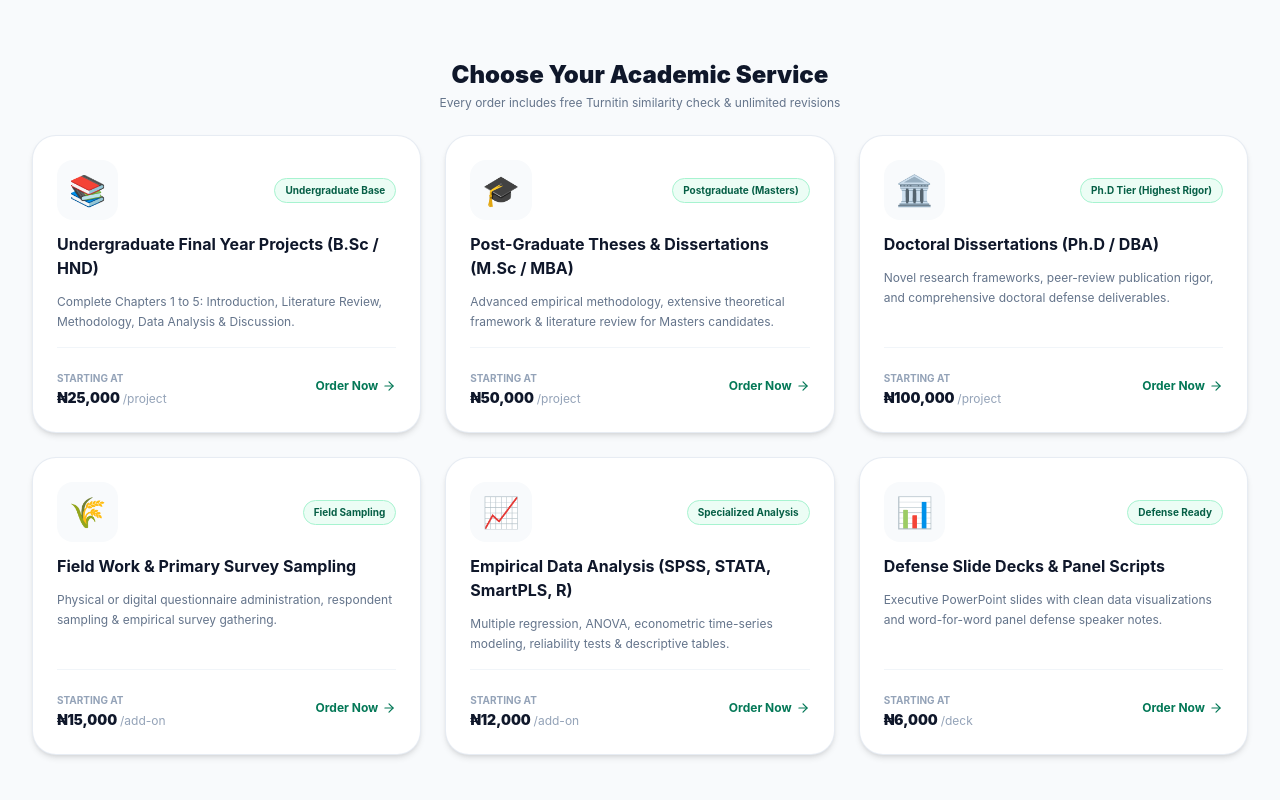
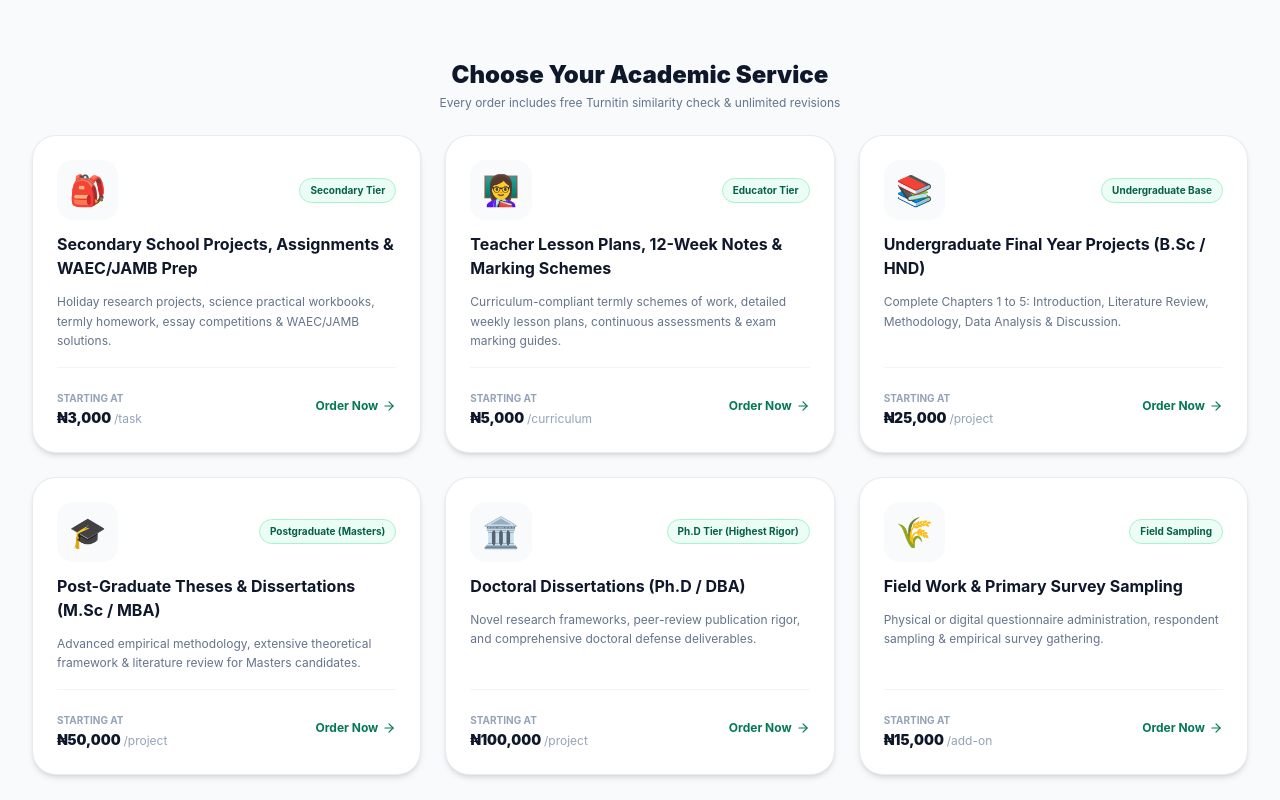
Before and after one commit to tubouke-code/StudyNoteHub, a Next.js app: page /hire-writer in a window 1280 px wide. Shown: the part 520-1320 px from the top of the page. Built offline with nearby package versions, Linux system fonts and the light colour scheme; no server answers; the database is empty.

Commit message:
feat: add full support for secondary school students (WAEC/NECO/JAMB) and teachers (lesson plans/schemes of work)

```diff
--- a/src/app/hire-writer/new/page.tsx
+++ b/src/app/hire-writer/new/page.tsx
@@ -26,29 +26,57 @@ import { useAuth } from '@/context/AuthContext';
 import { PaymentModal } from '@/components/payments/PaymentModal';
 import { createClient } from '@/lib/supabase/client';
 
-// Academic Degree Levels & Fixed Pricing Matrix (PhD > MSc > BSc)
+// Academic Degree Levels & Fixed Pricing Matrix (PhD > MSc > BSc > Teacher > Secondary)
 interface DegreeLevel {
-  id: 'undergrad' | 'postgrad' | 'phd';
+  id: 'secondary' | 'teacher' | 'undergrad' | 'postgrad' | 'phd';
   name: string;
   shortLabel: string;
   badge: string;
   desc: string;
   pricing: {
-    project: number;        // Complete Project / Thesis / Dissertation (Chapters 1-5)
-    coursework: number;     // Assignment / Term Paper / Essay
-    proposal: number;       // Research Proposal / Seminar Paper
-    defense_slides: number; // Defense Slide Deck
-    proofreading: number;   // Proofreading & Plagiarism Reduction
+    project: number;        // Complete Project / Thesis / Compilation
+    coursework: number;     // Assignment / Lesson Plan / Essay
+    proposal: number;       // Research Proposal / Exam & Marking Guide
+    defense_slides: number; // Presentation / Teaching Slides
+    proofreading: number;   // Proofreading & Review
   };
 }
 
 const ACADEMIC_LEVELS: DegreeLevel[] = [
   {
+    id: 'secondary',
+    name: 'Secondary School (JSS 1–3, SSS 1–3, WAEC, NECO, JAMB)',
+    shortLabel: 'Secondary School',
+    badge: 'Secondary Tier',
+    desc: 'Holiday projects, term assignments, WAEC/JAMB practical solutions, and essay competitions',
+    pricing: {
+      project: 8000,
+      coursework: 3000,
+      proposal: 5000,
+      defense_slides: 3000,
+      proofreading: 2000,
+    },
+  },
+  {
+    id: 'teacher',
+    name: 'Teacher & Educator Resources (Lesson Notes, Schemes of Work, Exams)',
+    shortLabel: 'Teacher / Educator',
+    badge: 'Educator Tier',
+    desc: 'Curriculum lesson plans, 12-week lesson note packs, termly schemes of work & exam marking schemes',
+    pricing: {
+      project: 15000,
+      coursework: 5000,
+      proposal: 6000,
+      defense_slides: 4000,
+      proofreading: 3000,
+    },
+  },
+  {
     id: 'undergrad',
     name: 'Undergraduate (B.Sc / B.A / B.Tech / HND / OND)',
     shortLabel: 'B.Sc / Undergraduate',
     badge: 'Undergrad Tier',
-    desc: '100L - 500L University & Polytechnic degree projects and coursework',
+    desc: '100L - 500L University & Polytechnic degree projects, term papers and coursework',
     pricing: {
       project: 25000,
       coursework: 7000,
@@ -168,7 +196,7 @@ function OrderWizardContent() {
   const assignedWriterId = searchParams.get('writer_id');
   const { user, isLoggedIn } = useAuth();
 
-  const [academicLevel, setAcademicLevel] = useState<'undergrad' | 'postgrad' | 'phd'>('undergrad');
+  const [academicLevel, setAcademicLevel] = useState<'secondary' | 'teacher' | 'undergrad' | 'postgrad' | 'phd'>('undergrad');
   const [serviceType, setServiceType] = useState<string>(
     preselectedService === 'slides' ? 'defense_slides' : 'project'
   );
--- a/src/app/hire-writer/page.tsx
+++ b/src/app/hire-writer/page.tsx
@@ -26,6 +26,24 @@ import { createClient } from '@/lib/supabase/client';
 import { Profile } from '@/types/database.types';
 
 const SERVICES = [
+  {
+    icon: '🎒',
+    title: 'Secondary School Projects, Assignments & WAEC/JAMB Prep',
+    desc: 'Holiday research projects, science practical workbooks, termly homework, essay competitions & WAEC/JAMB solutions.',
+    startingPrice: 3000,
+    unit: 'task',
+    badge: 'Secondary Tier',
+    href: '/hire-writer/new?service=coursework',
+  },
+  {
+    icon: '👩‍🏫',
+    title: 'Teacher Lesson Plans, 12-Week Notes & Marking Schemes',
+    desc: 'Curriculum-compliant termly schemes of work, detailed weekly lesson plans, continuous assessments & exam marking guides.',
+    startingPrice: 5000,
+    unit: 'curriculum',
+    badge: 'Educator Tier',
+    href: '/hire-writer/new?service=coursework',
+  },
   {
     icon: '📚',
     title: 'Undergraduate Final Year Projects (B.Sc / HND)',
@@ -61,24 +79,6 @@ const SERVICES = [
     unit: 'add-on',
     badge: 'Field Sampling',
     href: '/hire-writer/new?service=project',
-  },
-  {
-    icon: '📈',
-    title: 'Empirical Data Analysis (SPSS, STATA, SmartPLS, R)',
-    desc: 'Multiple regression, ANOVA, econometric time-series modeling, reliability tests & descriptive tables.',
-    startingPrice: 12000,
-    unit: 'add-on',
-    badge: 'Specialized Analysis',
-    href: '/hire-writer/new?service=project',
-  },
-  {
-    icon: '📊',
-    title: 'Defense Slide Decks & Panel Scripts',
-    desc: 'Executive PowerPoint slides with clean data visualizations and word-for-word panel defense speaker notes.',
-    startingPrice: 6000,
-    unit: 'deck',
-    badge: 'Defense Ready',
-    href: '/hire-writer/new?service=slides',
   },
 ];
 
--- a/src/app/notes/page.tsx
+++ b/src/app/notes/page.tsx
@@ -26,9 +26,9 @@ export default function BrowseNotesPage() {
   const [isLoading, setIsLoading] = useState(true);
 
   const [searchQuery, setSearchQuery] = useState('');
-  const [selectedInstitution, setSelectedInstitution] = useState('All Universities');
-  const [selectedCategory, setSelectedCategory] = useState('All Materials');
-  const [selectedLevel, setSelectedLevel] = useState('All Levels');
+  const [selectedInstitution, setSelectedInstitution] = useState(INSTITUTIONS[0]);
+  const [selectedCategory, setSelectedCategory] = useState(CATEGORIES[0]);
+  const [selectedLevel, setSelectedLevel] = useState(LEVELS[0]);
   const [priceFilter, setPriceFilter] = useState<'ALL' | 'FREE' | 'PAID'>('ALL');
   const [mobileFilterOpen, setMobileFilterOpen] = useState(false);
 
@@ -65,16 +65,18 @@ export default function BrowseNotesPage() {
         (note.institution && note.institution.toLowerCase().includes(searchQuery.toLowerCase()));
 
       const matchesInstitution =
+        selectedInstitution === INSTITUTIONS[0] ||
         selectedInstitution === 'All Universities' ||
         (note.institution && note.institution.toLowerCase().includes(selectedInstitution.toLowerCase()));
 
       const matchesCategory =
+        selectedCategory === CATEGORIES[0] ||
         selectedCategory === 'All Materials' ||
         (note.faculty && note.faculty.toLowerCase().includes(selectedCategory.toLowerCase())) ||
         (note.department && note.department.toLowerCase().includes(selectedCategory.toLowerCase()));
 
       const matchesLevel =
-        selectedLevel === 'All Levels' || note.level === selectedLevel;
+        selectedLevel === LEVELS[0] || selectedLevel === 'All Levels' || note.level === selectedLevel;
 
       const matchesPrice =
         priceFilter === 'ALL' ||
@@ -87,9 +89,9 @@ export default function BrowseNotesPage() {
 
   const resetFilters = () => {
     setSearchQuery('');
-    setSelectedInstitution('All Universities');
-    setSelectedCategory('All Materials');
-    setSelectedLevel('All Levels');
+    setSelectedInstitution(INSTITUTIONS[0]);
+    setSelectedCategory(CATEGORIES[0]);
+    setSelectedLevel(LEVELS[0]);
     setPriceFilter('ALL');
   };
 
--- a/src/app/notes/upload/page.tsx
+++ b/src/app/notes/upload/page.tsx
@@ -26,11 +26,12 @@ import { CATEGORIES, INSTITUTIONS, LEVELS } from '@/lib/constants';
 import { createClient } from '@/lib/supabase/client';
 
 const MATERIAL_TYPES = [
-  { id: 'lecture_note', name: 'Lecture Notes & Study Handouts', desc: 'Semester summaries & course outlines', icon: '📝' },
+  { id: 'lecture_note', name: 'Lecture Notes & Study Handouts', desc: 'University summaries, secondary subject notes & outlines', icon: '📝' },
+  { id: 'teacher_scheme', name: 'Teacher Lesson Plans & Schemes of Work', desc: 'Curriculum lesson plans, 12-week notes & term schemes', icon: '👩‍🏫' },
   { id: 'project_complete', name: 'Complete Final Year Project (Chapters 1-5)', desc: 'Full research work with questionnaires & methodology', icon: '📚' },
-  { id: 'past_questions', name: 'Solved Past Exam Questions', desc: 'Step-by-step solutions to university exams', icon: '🎯' },
-  { id: 'seminar_paper', name: 'Seminar Paper / Term Paper', desc: 'Detailed academic review paper', icon: '📑' },
-  { id: 'presentation_deck', name: 'PowerPoint Slide Defense Deck', desc: 'Defense slides with charts and speaker notes', icon: '📊' },
+  { id: 'past_questions', name: 'Solved Past Questions (WAEC / JAMB / Uni)', desc: 'Step-by-step solutions to national & university exams', icon: '🎯' },
+  { id: 'seminar_paper', name: 'Seminar Paper / Term Paper', desc: 'Detailed academic review paper or secondary term project', icon: '📑' },
+  { id: 'presentation_deck', name: 'PowerPoint Teaching / Defense Deck', desc: 'Classroom teaching slides or project defense decks', icon: '📊' },
 ];
 
 export default function UploadNotesPage() {
--- a/src/app/page.tsx
+++ b/src/app/page.tsx
@@ -87,11 +87,11 @@ export default function HomePage() {
 
           {/* Main Headline */}
           <h1 className="text-3xl sm:text-6xl font-black tracking-tight text-slate-900 leading-[1.15] max-w-4xl mx-auto">
-            The Academic Marketplace for <span className="text-primary-600">Study Notes</span> & Verified <span className="text-emerald-600">Escrow Projects</span>
+            The Academic Hub for <span className="text-primary-600">Students, Teachers</span> & <span className="text-emerald-600">Researchers</span>
           </h1>
 
           <p className="text-sm sm:text-lg text-slate-600 max-w-2xl mx-auto leading-relaxed">
-            Download syllabus-specific university notes, sell your academic work for 90% royalties, or hire verified PhD & Masters researchers with 100% money-back escrow protection.
+            Access secondary school WAEC/JAMB solutions, teacher curriculum lesson plans & schemes of work, university project notes, or hire verified researchers with 100% money-back escrow protection.
           </p>
 
           {/* Dual Action CTA Cards */}
@@ -109,10 +109,10 @@ export default function HomePage() {
               </div>
               <div>
                 <h3 className="text-lg font-bold text-slate-900 group-hover:text-primary-600 transition-colors">
-                  Browse & Sell Study Notes
+                  Study Notes & Teacher Resources
                 </h3>
                 <p className="text-xs text-slate-500 mt-1">
-                  Access lecture notes, past questions, and complete pre-written final year projects.
+                  Download secondary lesson notes, WAEC/JAMB solutions, teacher schemes of work, and university project materials.
                 </p>
               </div>
               <div className="flex items-center justify-between pt-2">
@@ -120,7 +120,7 @@ export default function HomePage() {
                   href="/notes"
                   className="inline-flex items-center gap-1.5 text-xs font-black text-primary-600 group-hover:translate-x-1 transition-transform"
                 >
-                  Explore Notes Catalog <ArrowRight className="w-3.5 h-3.5" />
+                  Explore Repository <ArrowRight className="w-3.5 h-3.5" />
                 </Link>
                 <Link
                   href="/notes/upload"
@@ -143,10 +143,10 @@ export default function HomePage() {
               </div>
               <div>
                 <h3 className="text-lg font-bold text-slate-900 group-hover:text-emerald-700 transition-colors">
-                  Hire Academic Writers & Analysts
+                  Hire Academic Writers & Tutors
                 </h3>
                 <p className="text-xs text-slate-500 mt-1">
-                  Order custom term papers, SPSS data analysis, theses, and defense presentation slides.
+                  Commission school assignments, teacher lesson note packs, undergraduate projects, and Ph.D dissertations.
                 </p>
               </div>
               <div className="flex items-center justify-between pt-2">
@@ -154,7 +154,7 @@ export default function HomePage() {
                   href="/hire-writer/new"
                   className="inline-flex items-center gap-1.5 text-xs font-black text-emerald-700 group-hover:translate-x-1 transition-transform"
                 >
-                  Order Custom Project <ArrowRight className="w-3.5 h-3.5" />
+                  Post Project for Bids <ArrowRight className="w-3.5 h-3.5" />
                 </Link>
                 <Link
                   href="/hire-writer"
```
Also changed, not shown: src/lib/constants.ts (+21 -7 lines).
